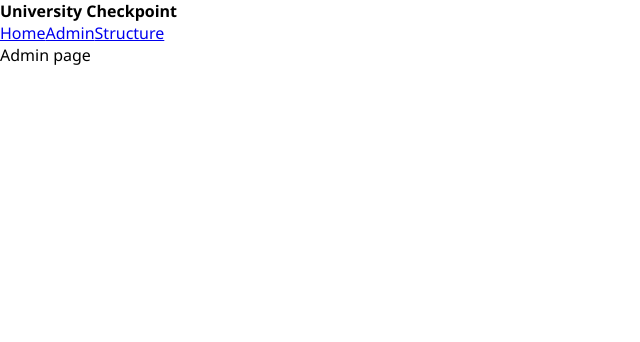
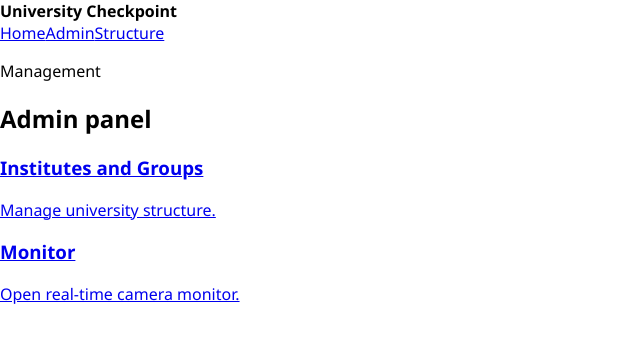
Before and after one commit to AndrUsHka64/university-checkpoint, a React (Vite) app in the folder reactFronted/: page /admin in a window 1280 px wide. Shown: the top 342 px of the page, without its empty margins (0-640 px from the left). Built offline with nearby package versions, Linux system fonts and the light colour scheme.

Commit message:
feat(s2-05): Implement Admin page

```diff
--- a/reactFronted/src/pages/Admin.jsx
+++ b/reactFronted/src/pages/Admin.jsx
@@ -1,5 +1,35 @@
+import { Link } from "react-router-dom";
+
+const shortcuts = [
+    {
+        to: "/admin/institutes",
+        title: "Institutes and Groups",
+        text: "Manage university structure.",
+    },
+    {
+        to: "/start",
+        title: "Monitor",
+        text: "Open real-time camera monitor.",
+    },
+];
+
 function Admin() {
-    return <section className="panel">Admin page</section>;
+    return (
+        <section className="panel">
+            <div className="panel-title">
+                <p className="eyebrow">Management</p>
+                <h1>Admin panel</h1>
+            </div>
+            <div className="card-grid">
+                {shortcuts.map((item) => (
+                    <Link key={item.to} to={item.to} className="card-link">
+                        <h3>{item.title}</h3>
+                        <p>{item.text}</p>
+                    </Link>
+                ))}
+            </div>
+        </section>
+    );
 }
 
 export default Admin;
```
